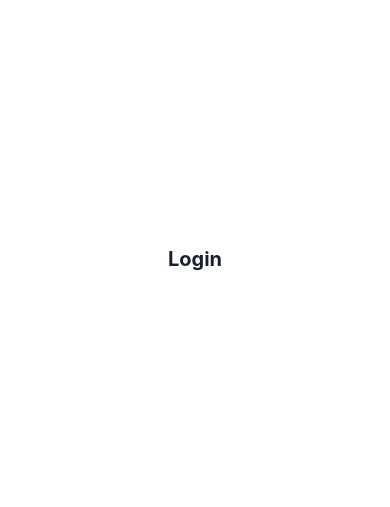
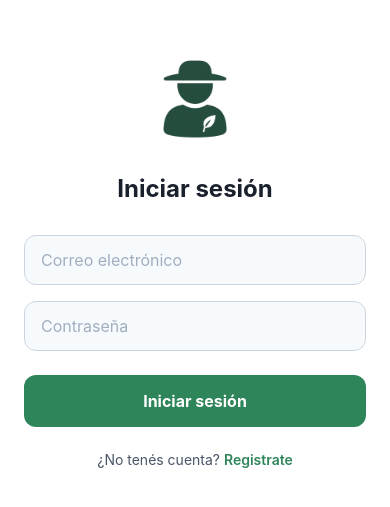
Before and after one commit to Goonzuu/gardening-app, a React Native app: screen /Login in a window 390 px wide. Shown: the part 163-670 px from the top of the page. Built offline with nearby package versions, Linux system fonts and the light colour scheme; no server answers.

Commit message:
Login screen implementation

```diff
--- /dev/null
+++ b/constants/icons.ts
@@ -0,0 +1,6 @@
+export const Icons = {
+    flowerman: require('../assets/icons/gardenMen-flower-icon.png'),
+    laveman: require('../assets/icons/gardenMen-icon.png'),
+    plant: require('../assets/icons/plant-icon.png'),
+    gardening: require('../assets/icons/gardening-icon.png'),
+  };
--- a/screens/LandingScreen/LandingScreen.tsx
+++ b/screens/LandingScreen/LandingScreen.tsx
@@ -3,6 +3,7 @@ import { View, Text, TouchableOpacity, Image } from 'react-native';
 import styles from './styles';
 import { useNavigation } from '@react-navigation/native';
 import type { NativeStackNavigationProp } from '@react-navigation/native-stack';
+import { Icons } from '../../constants/icons';
 
 const LandingScreen = () => {
     const navigation = useNavigation<NativeStackNavigationProp<any>>();
@@ -10,7 +11,7 @@ const LandingScreen = () => {
     return (
         <View style={styles.container}>
             <Image
-                source={require('../../assets/icons/plant-icon.png')}
+                source={Icons.plant}
                 style={styles.icon}
                 resizeMode="contain"
             />
--- a/screens/LoginScreen/index.tsx
+++ b/screens/LoginScreen/index.tsx
@@ -1,12 +1,75 @@
-import React from 'react';
-import { View, Text } from 'react-native';
+import React, { useState } from 'react';
+import {
+  Text,
+  TextInput,
+  TouchableOpacity,
+  KeyboardAvoidingView,
+  Platform,
+  ScrollView,
+  Image,
+  Alert,
+} from 'react-native';
 import styles from './styles';
+import { useNavigation } from '@react-navigation/native';
+import type { NativeStackNavigationProp } from '@react-navigation/native-stack';
+import { Icons } from '../../constants/icons';
 
 const LoginScreen = () => {
+  const navigation = useNavigation<NativeStackNavigationProp<any>>();
+
+  const [email, setEmail] = useState('');
+  const [password, setPassword] = useState('');
+
+  const handleLogin = () => {
+    Alert.alert('');
+  };
+
   return (
-    <View style={styles.container}>
-      <Text style={styles.title}>Login</Text>
-    </View>
+    <KeyboardAvoidingView
+      behavior={Platform.OS === 'ios' ? 'padding' : undefined}
+      style={styles.container}
+    >
+      <ScrollView contentContainerStyle={styles.scroll}>
+        <Image
+          source={Icons.laveman}
+          style={styles.icon}
+          resizeMode="contain"
+        />
+
+        <Text style={styles.title}>Iniciar sesión</Text>
+
+        <TextInput
+          style={styles.input}
+          placeholder="Correo electrónico"
+          placeholderTextColor="#A0AEC0"
+          keyboardType="email-address"
+          autoCapitalize="none"
+          value={email}
+          onChangeText={setEmail}
+        />
+        <TextInput
+          style={styles.input}
+          placeholder="Contraseña"
+          placeholderTextColor="#A0AEC0"
+          secureTextEntry
+          value={password}
+          onChangeText={setPassword}
+        />
+
+        <TouchableOpacity style={styles.button} onPress={handleLogin}>
+          <Text style={styles.buttonText}>Iniciar sesión</Text>
+        </TouchableOpacity>
+
+        <TouchableOpacity
+          style={styles.secondaryAction}
+          onPress={() => navigation.navigate('Register')}
+        >
+          <Text style={styles.secondaryText}>
+            ¿No tenés cuenta? <Text style={styles.link}>Registrate</Text>
+          </Text>
+        </TouchableOpacity>
+      </ScrollView>
+    </KeyboardAvoidingView>
   );
 };
 
--- a/screens/LoginScreen/styles.ts
+++ b/screens/LoginScreen/styles.ts
@@ -5,12 +5,60 @@ export default StyleSheet.create({
   container: {
     flex: 1,
     backgroundColor: Colors.background,
+  },
+  scroll: {
+    flexGrow: 1,
+    padding: 24,
     justifyContent: 'center',
     alignItems: 'center',
   },
+  icon: {
+    width: 100,
+    height: 100,
+    marginBottom: 24,
+  },
   title: {
-    fontSize: 20,
+    fontSize: 24,
     fontWeight: 'bold',
     color: Colors.text,
+    textAlign: 'center',
+    marginBottom: 32,
+  },
+  input: {
+    backgroundColor: '#F7FAFC',
+    borderColor: '#CBD5E0',
+    borderWidth: 1,
+    borderRadius: 12,
+    paddingHorizontal: 16,
+    paddingVertical: 14,
+    fontSize: 16,
+    color: Colors.text,
+    marginBottom: 16,
+    width: '100%',
+  },
+  button: {
+    backgroundColor: Colors.primary,
+    paddingVertical: 16,
+    borderRadius: 12,
+    alignItems: 'center',
+    marginTop: 8,
+    width: '100%',
+  },
+  buttonText: {
+    color: '#FFFFFF',
+    fontSize: 16,
+    fontWeight: 'bold',
+  },
+  secondaryAction: {
+    marginTop: 24,
+    alignItems: 'center',
+  },
+  secondaryText: {
+    color: Colors.mutedText,
+    fontSize: 14,
+  },
+  link: {
+    color: Colors.primary,
+    fontWeight: '600',
   },
 });
--- a/screens/RegisterScreen/index.tsx
+++ b/screens/RegisterScreen/index.tsx
@@ -1,4 +1,4 @@
-import React, { useState } from 'react';
+import React, { useEffect, useRef, useState } from 'react';
 import {
     Text,
     TextInput,
@@ -7,10 +7,12 @@ import {
     Platform,
     ScrollView,
     Image,
+    Animated,
 } from 'react-native';
 import styles from './styles';
 import { useNavigation } from '@react-navigation/native';
 import { NativeStackNavigationProp } from '@react-navigation/native-stack';
+import { Icons } from '../../constants/icons';
 
 const RegisterScreen = () => {
     const navigation = useNavigation<NativeStackNavigationProp<any>>();
@@ -19,6 +21,17 @@ const RegisterScreen = () => {
     const [email, setEmail] = useState('');
     const [password, setPassword] = useState('');
 
+    const fadeAnim = useRef(new Animated.Value(0)).current;
+
+useEffect(() => {
+  Animated.timing(fadeAnim, {
+    toValue: 1,
+    duration: 500,
+    useNativeDriver: true,
+  }).start();
+}, []);
+
+
     return (
         <KeyboardAvoidingView
             behavior={Platform.OS === 'ios' ? 'padding' : undefined}
@@ -26,7 +39,7 @@ const RegisterScreen = () => {
         >
             <ScrollView contentContainerStyle={styles.scroll}>
                 <Image
-                    source={require('../../assets/icons/gardenMen-icon.png')}
+                    source={Icons.flowerman}
                     style={styles.icon}
                     resizeMode="contain"
                 />
```
